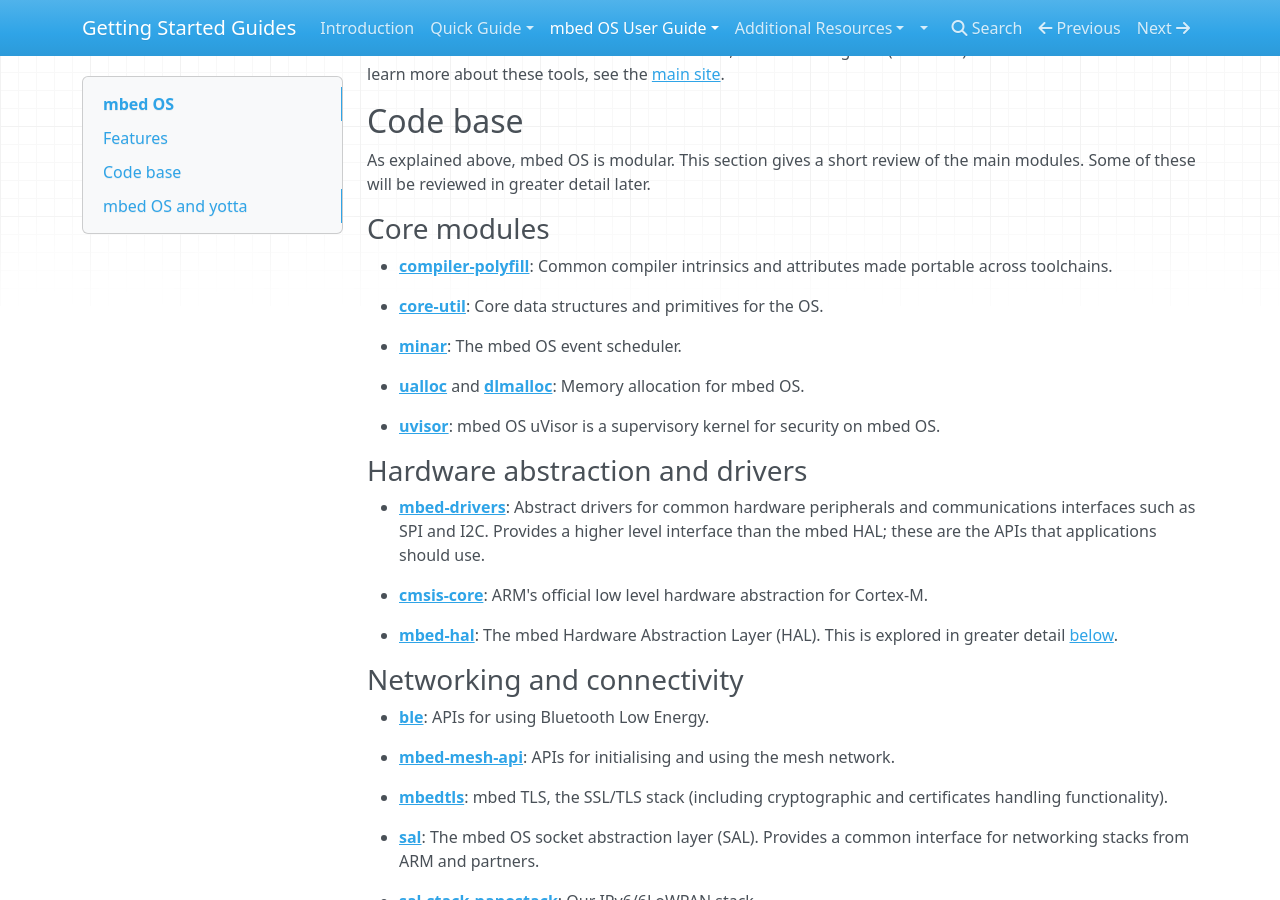
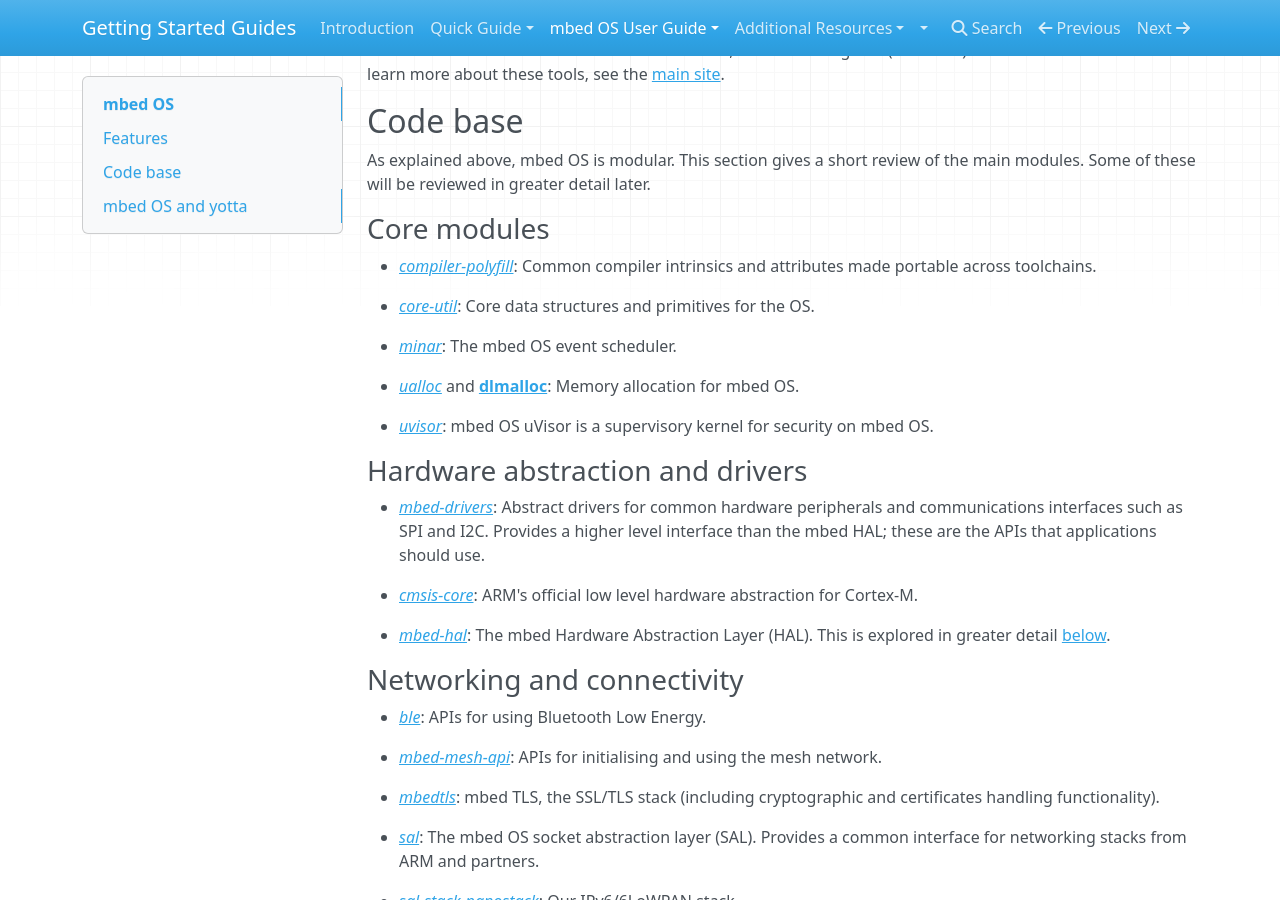
Before and after one commit to ARMmbed/GettingStartedmbedOS, an MkDocs documentation site: the page built from Docs/Full_Guide/overview.md, in a window 1280 px wide and 900 px high, scrolled down 743 px. Built offline with MkDocs 1.6.1, drawn with Linux system fonts in a browser that asks for light colours; nearby versions of some CDN libraries; old or Windows-style settings are respelled for this version of MkDocs.

Commit message:
Changing the format

```diff
--- a/Docs/Full_Guide/overview.md
+++ b/Docs/Full_Guide/overview.md
@@ -28,47 +28,47 @@ mbed OS also works with other ARM mbed tools, like our testing tool (Greentea) a
 As explained above, mbed OS is modular. This section gives a short review of the main modules. Some of these will be reviewed in greater detail later.
 
 ### Core modules
-* [__compiler-polyfill__](https://github.com/ARMmbed/compiler-polyfill): Common compiler intrinsics and attributes made portable across toolchains.
+* [_compiler-polyfill_](https://github.com/ARMmbed/compiler-polyfill): Common compiler intrinsics and attributes made portable across toolchains.
 
-* [__core-util__](https://github.com/ARMmbed/core-util): Core data structures and primitives for the OS.
+* [_core-util_](https://github.com/ARMmbed/core-util): Core data structures and primitives for the OS.
 
-* [__minar__](github.com/ARMmbed/minar): The mbed OS event scheduler.
+* [_minar_](github.com/ARMmbed/minar): The mbed OS event scheduler.
 
-* [__ualloc__](https://github.com/ARMmbed/ualloc) and [__dlmalloc__](https://github.com/ARMmbed/dlmalloc): Memory allocation for mbed OS.
+* [_ualloc_](https://github.com/ARMmbed/ualloc) and [__dlmalloc__](https://github.com/ARMmbed/dlmalloc): Memory allocation for mbed OS.
 
-* [__uvisor__](https://github.com/ARMmbed/uvisor): mbed OS uVisor is a supervisory kernel for security on mbed OS.
+* [_uvisor_](https://github.com/ARMmbed/uvisor): mbed OS uVisor is a supervisory kernel for security on mbed OS.
 
 ### Hardware abstraction and drivers
 
-* [__mbed-drivers__](https://github.com/ARMmbed/mbed-drivers): Abstract drivers for common hardware peripherals and communications interfaces such as SPI and I2C. Provides a higher level interface than the mbed HAL; these are the APIs that applications should use.
+* [_mbed-drivers_](https://github.com/ARMmbed/mbed-drivers): Abstract drivers for common hardware peripherals and communications interfaces such as SPI and I2C. Provides a higher level interface than the mbed HAL; these are the APIs that applications should use.
 
-* [__cmsis-core__](https://github.com/ARMmbed/cmsis-core): ARM's official low level hardware abstraction for Cortex-M.
+* [_cmsis-core_](https://github.com/ARMmbed/cmsis-core): ARM's official low level hardware abstraction for Cortex-M.
 
-* [__mbed-hal__](https://github.com/ARMmbed/mbed-hal): The mbed Hardware Abstraction Layer (HAL). This is explored in greater detail [below]().
+* [_mbed-hal_](https://github.com/ARMmbed/mbed-hal): The mbed Hardware Abstraction Layer (HAL). This is explored in greater detail [below]().
 
 ### Networking and connectivity
 
-* [__ble__](https://github.com/ARMmbed/ble): APIs for using Bluetooth Low Energy.
+* [_ble_](https://github.com/ARMmbed/ble): APIs for using Bluetooth Low Energy.
 
-* [__mbed-mesh-api__](https://github.com/ARMmbed/mbed-mesh-api): APIs for initialising and using the mesh network.
+* [_mbed-mesh-api_](https://github.com/ARMmbed/mbed-mesh-api): APIs for initialising and using the mesh network.
 
-* [__mbedtls__](https://github.com/ARMmbed/mbedtls): mbed TLS, the SSL/TLS stack (including cryptographic and certificates handling functionality).
+* [_mbedtls_](https://github.com/ARMmbed/mbedtls): mbed TLS, the SSL/TLS stack (including cryptographic and certificates handling functionality).
 
-* [__sal__](https://github.com/ARMmbed/sal): The mbed OS socket abstraction layer (SAL). Provides a common interface for networking stacks from ARM and partners.
+* [_sal_](https://github.com/ARMmbed/sal): The mbed OS socket abstraction layer (SAL). Provides a common interface for networking stacks from ARM and partners.
 
-* [__sal-stack-nanostack__](https://github.com/ARMmbed/sal-stack-nanostack): Our IPv6/6LoWPAN stack.
+* [_sal-stack-nanostack_](https://github.com/ARMmbed/sal-stack-nanostack): Our IPv6/6LoWPAN stack.
 
-* [__sockets__](https://github.com/ARMmbed/sockets): High level portable socket layer (sitting on top of the SAL).
+* [_sockets_](https://github.com/ARMmbed/sockets): High level portable socket layer (sitting on top of the SAL).
 
 ### mbed Client
 
-* [__mbed-client-c__](https://github.com/ARMmbed/mbed-client-c): Core library in C.
+* [_mbed-client-c_](https://github.com/ARMmbed/mbed-client-c): Core library in C.
 
-* [__mbed-client__](https://github.com/ARMmbed/mbed-client): C++ API (use this one rather than the C one, as it's much easier to use correctly).
+* [_mbed-client_](https://github.com/ARMmbed/mbed-client): C++ API (use this one rather than the C one, as it's much easier to use correctly).
 
-* [__mbed-client-mbed-os__](https://github.com/ARMmbed/mbed-client-mbed-os): mbed OS-specific implementation for mbed Client.
+* [_mbed-client-mbed-os_](https://github.com/ARMmbed/mbed-client-mbed-os): mbed OS-specific implementation for mbed Client.
 
-* [__mbed-client-mbedtls__](https://github.com/ARMmbed/mbed-client-mbed-tls): mbed TLS-specific implementation for mbed Client.
+* [_mbed-client-mbedtls_](https://github.com/ARMmbed/mbed-client-mbed-tls): mbed TLS-specific implementation for mbed Client.
 
 ## mbed OS and yotta
 
```
